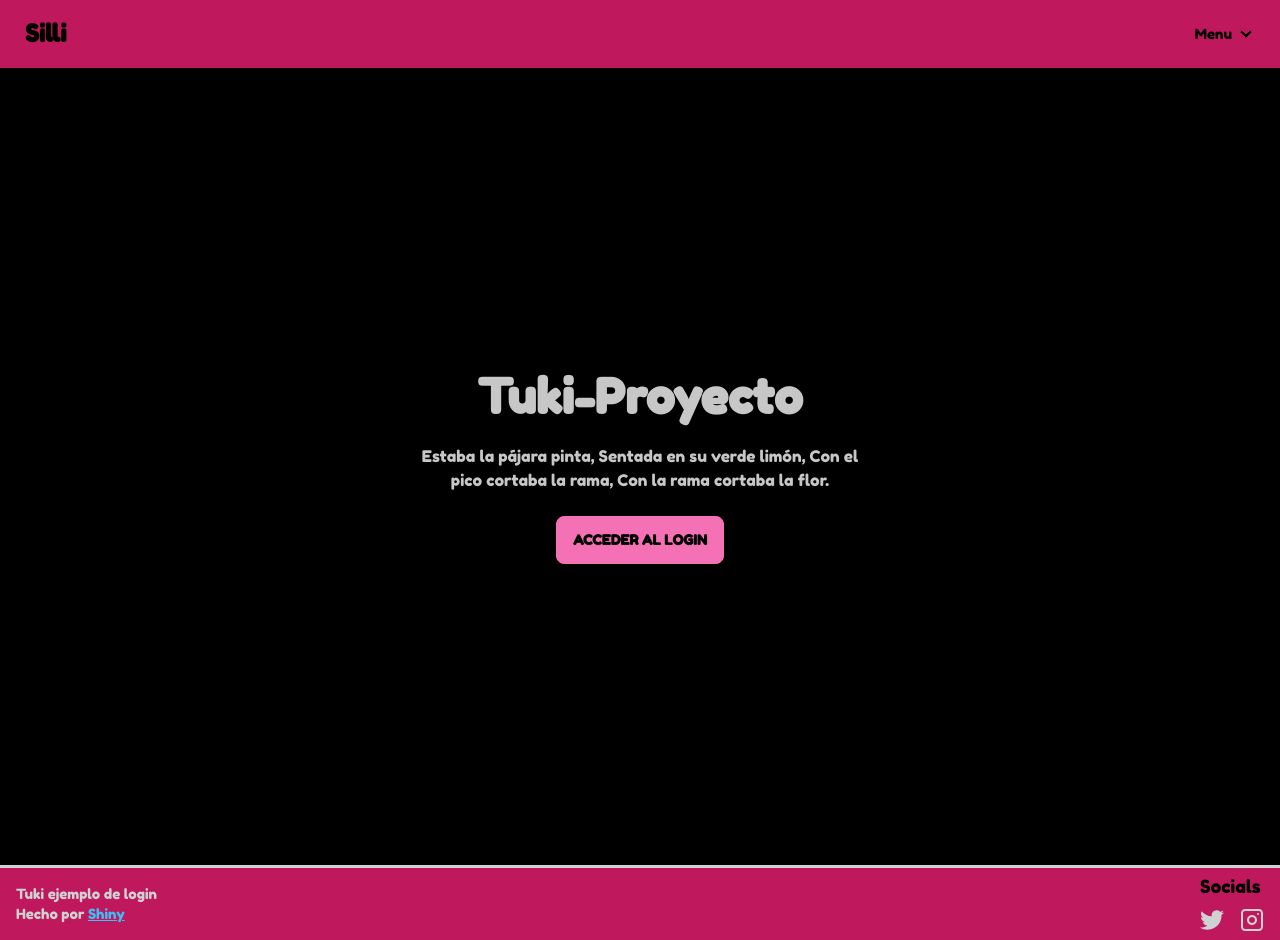
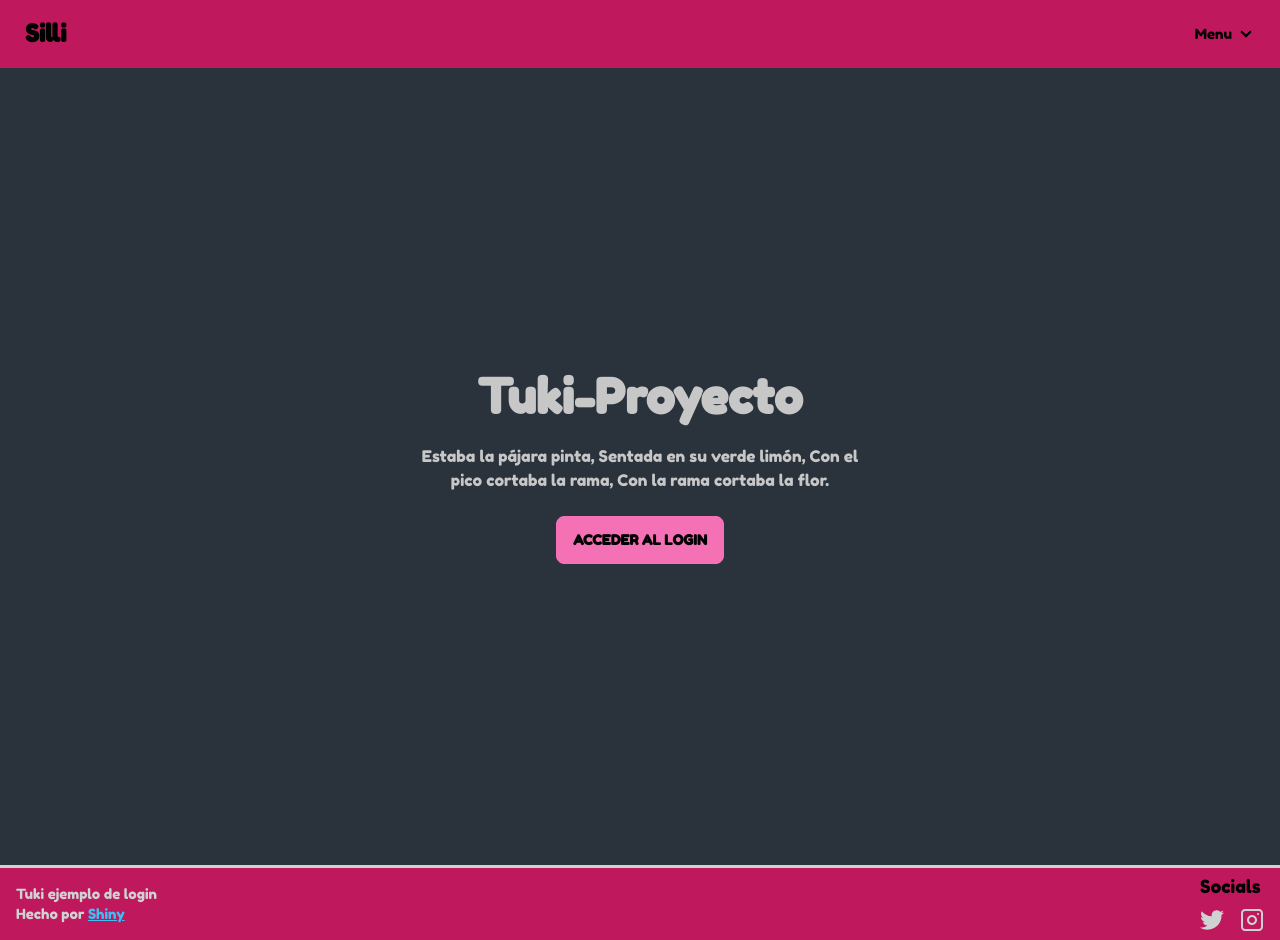
Before and after one commit to ShinyBread/Silli-Project, a SvelteKit app: page / in a window 1280 px wide. Built offline with nearby package versions, Linux system fonts and the light colour scheme.

Commit message:
css-semantic

```diff
--- a/src/routes/+layout.svelte
+++ b/src/routes/+layout.svelte
@@ -4,7 +4,7 @@
     import Footer from "$lib/components/Footer.svelte";
 </script>
 <NavBar></NavBar>
-<main class="min-h-screen">
+<body class="min-h-screen bg-neutral">
     <slot />
-</main>
+</body>
 <Footer></Footer>
--- a/src/routes/+page.svelte
+++ b/src/routes/+page.svelte
@@ -1,7 +1,7 @@
 <script>
 </script>
 
-<main class="hero min-h-screen">
+<div class="hero min-h-screen">
   <div class="hero-content text-center">
     <div class="max-w-md">
       <h1 class="text-5xl font-bold">Tuki-Proyecto</h1>
@@ -12,4 +12,4 @@
       <button class="btn btn-accent text-black"><a href="./login">Acceder al Login</a></button>
     </div>
   </div>
-</main>
+</div>
--- a/src/routes/login/+layout.svelte
+++ b/src/routes/login/+layout.svelte
@@ -3,7 +3,7 @@
     import AnimatedRoute from "$lib/components/AnimatedRoute.svelte";
 </script>
 
-<div class="items-center text-center p-5 bg-opacity-0 outline">
+<div class="items-center text-center mt-10">
     <ul class="steps">
         <li class="step step-primary">Registrarse</li>
         <li class="step"
@@ -18,17 +18,13 @@
 </div>
 
 <AnimatedRoute>
-    <main>
-        <div class="flex flex-col items-center justify-center min-h-screen">
-            <section class="card w-full sm:w-3/4 md:w-1/2 lg:w-1/2 xl:w-1/4 2xl:w-1/5 min-h-[50rem] bg-accent text-neutral-content mx-auto items-center text-center p-5">
+        <div class="flex flex-col items-center justify-center mt-20">
+            <section class="card w-full sm:w-3/4 md:w-1/2 lg:w-1/2 xl:w-1/4 2xl:w-1/5 min-h-[40rem] min-w-[40rem] bg-accent text-neutral-content mx-auto items-center text-center p-5">
                 <div class="card-body flex items-center justify-center">
                     <slot />
                 </div>
+
             </section>
-
-            <div class="items-center text-center p-5">
-                <button class="btn btn-secondary"><a href="/login">Volver al Inicio</a></button>
-            </div>
+                <button class="btn btn-secondary mt-10"><a href="/login">Volver al Inicio</a></button>
         </div>
-    </main>
 </AnimatedRoute>
--- a/src/routes/login/username/+page.svelte
+++ b/src/routes/login/username/+page.svelte
@@ -4,8 +4,6 @@
 
 </script>
 <AuthCheck>
-    <main>
-        <h1 class="text-xl p-5">Escribe tu nick</h1>
-        <UsernameForm />
-    </main>
+    <h1 class="text-xl p-5">Escribe tu nick</h1>
+    <UsernameForm />
 </AuthCheck>
```
